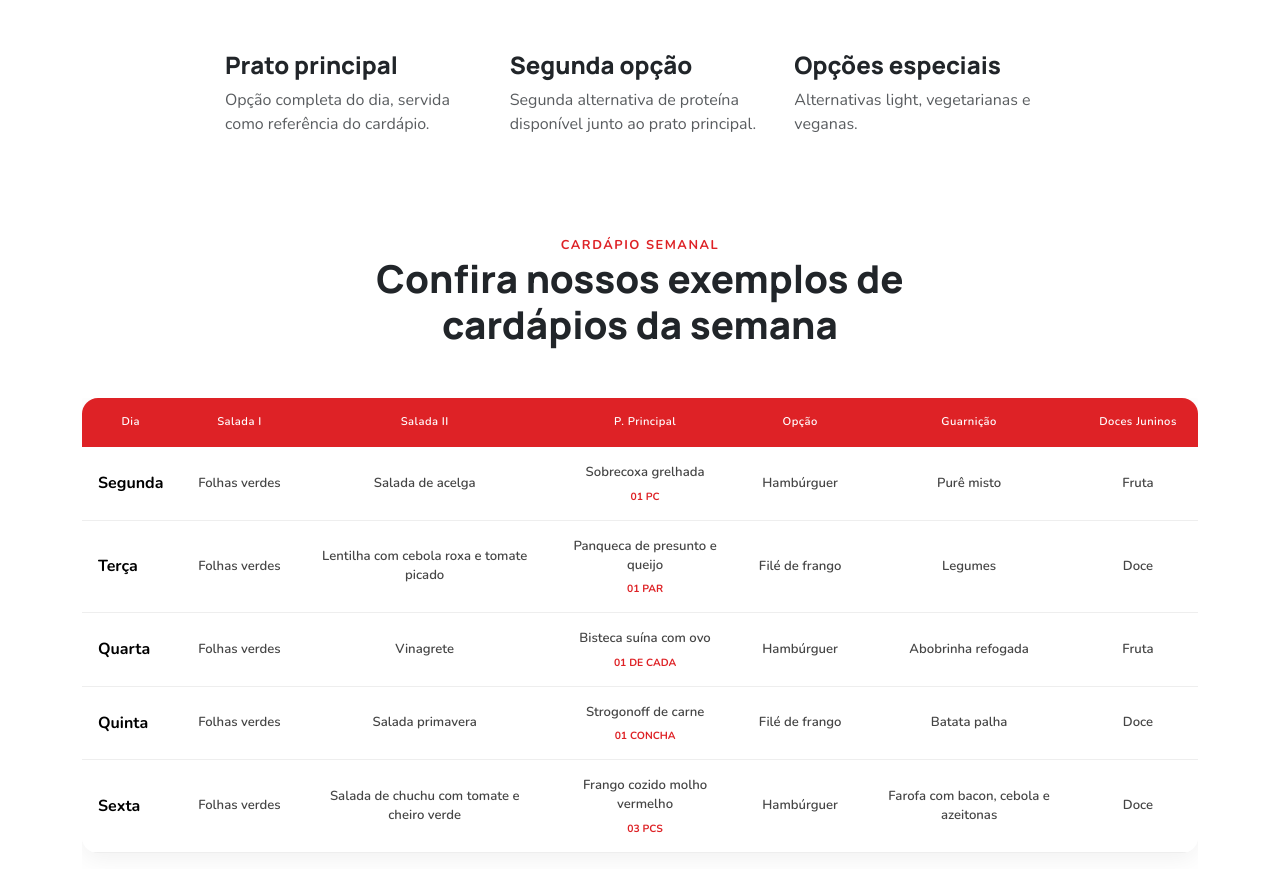
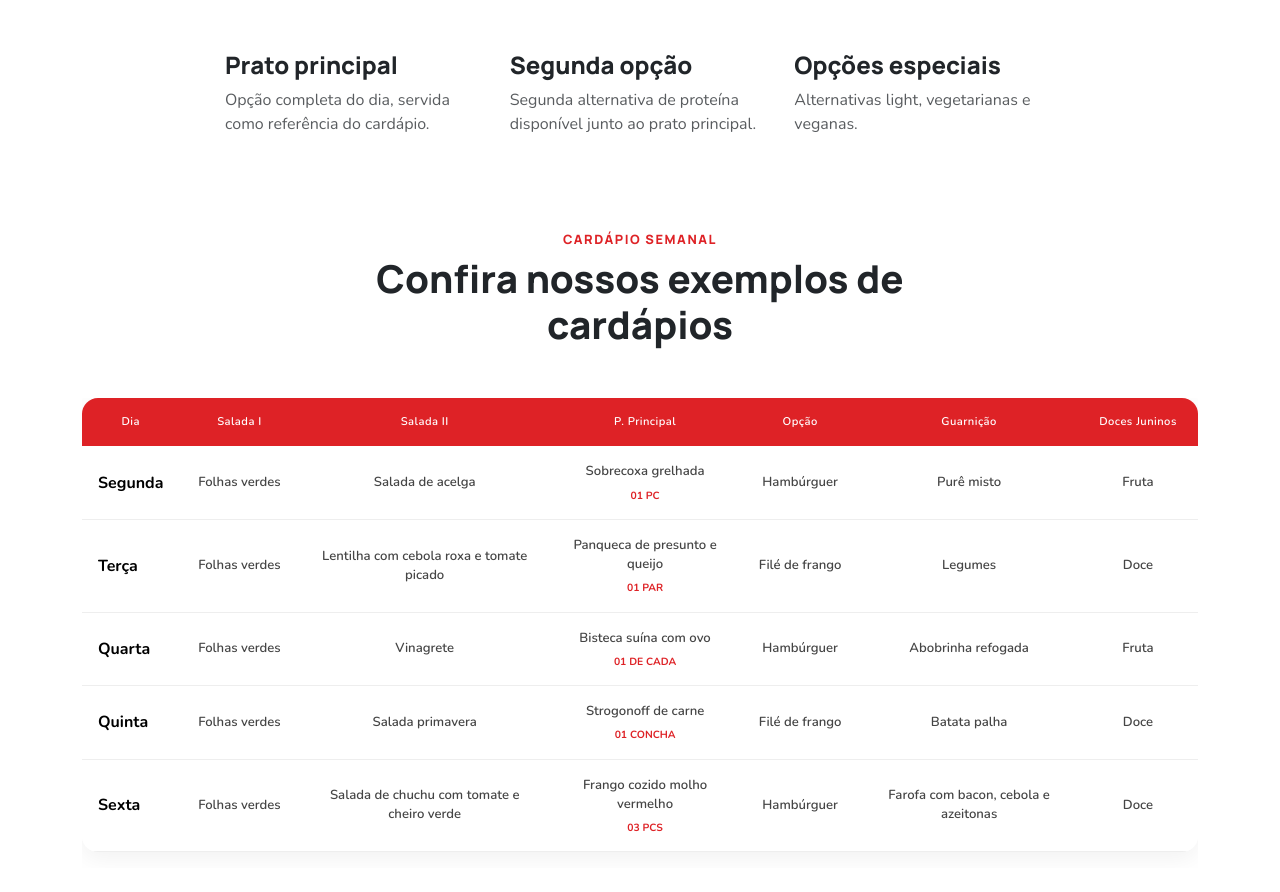
Before and after one commit to DeniseSS/saborini, a website: page index.html in a window 1280 px wide. Shown: the part 4876-5768 px from the top of the page. Drawn offline with nearby package versions, Linux system fonts and the light colour scheme.

Commit message:
ajustes de layout

```diff
--- a/index.html
+++ b/index.html
@@ -637,9 +637,9 @@
 
         <!-- CARDÁPIO SEMANAL -->
         <div class="section-title">
-          <span class="section-label">Cardápio semanal</span>
+          <h4 class="section-label">Cardápio semanal</span>
 
-          <h2>Confira nossos exemplos de cardápios da semana</h2>
+          <h2>Confira nossos exemplos de cardápios</h2>
         </div>
 
         <!-- DESKTOP -->
```
